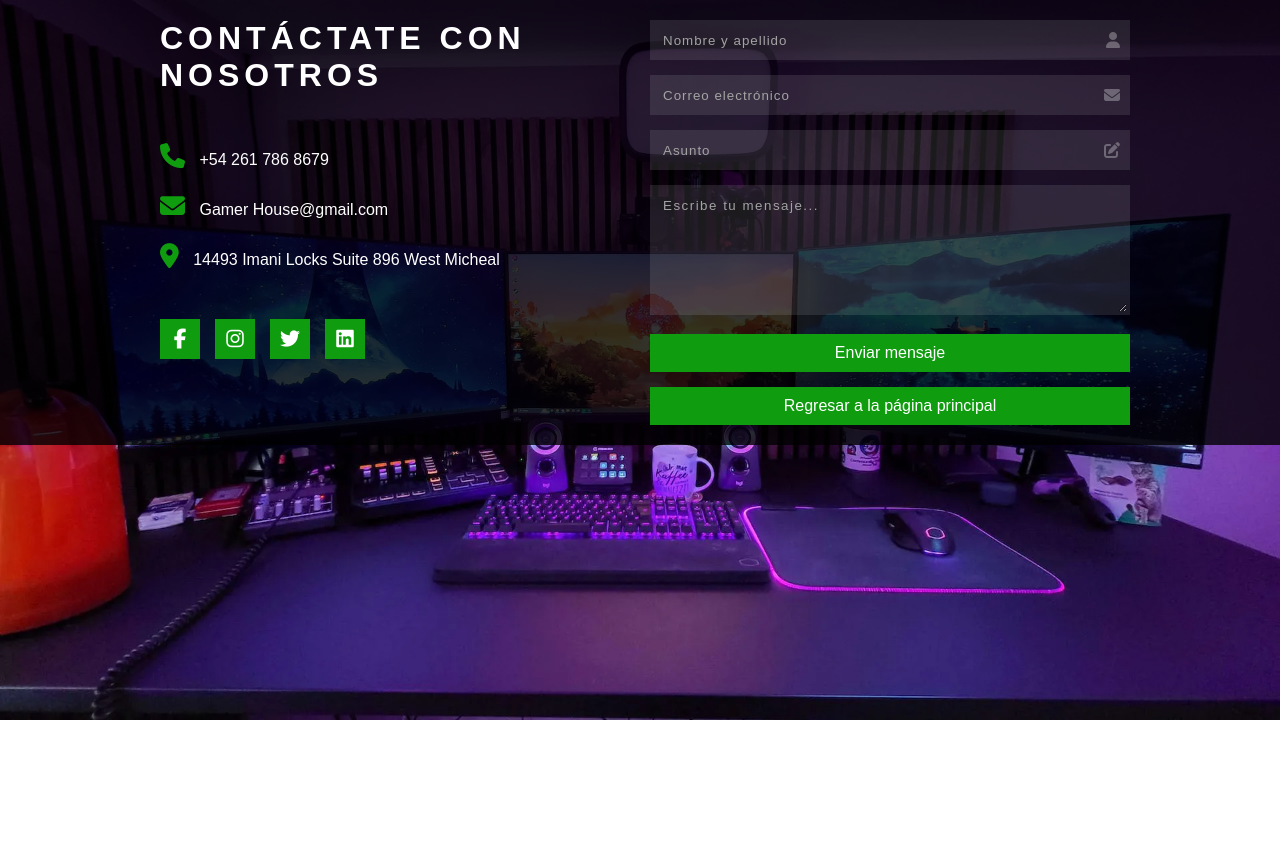
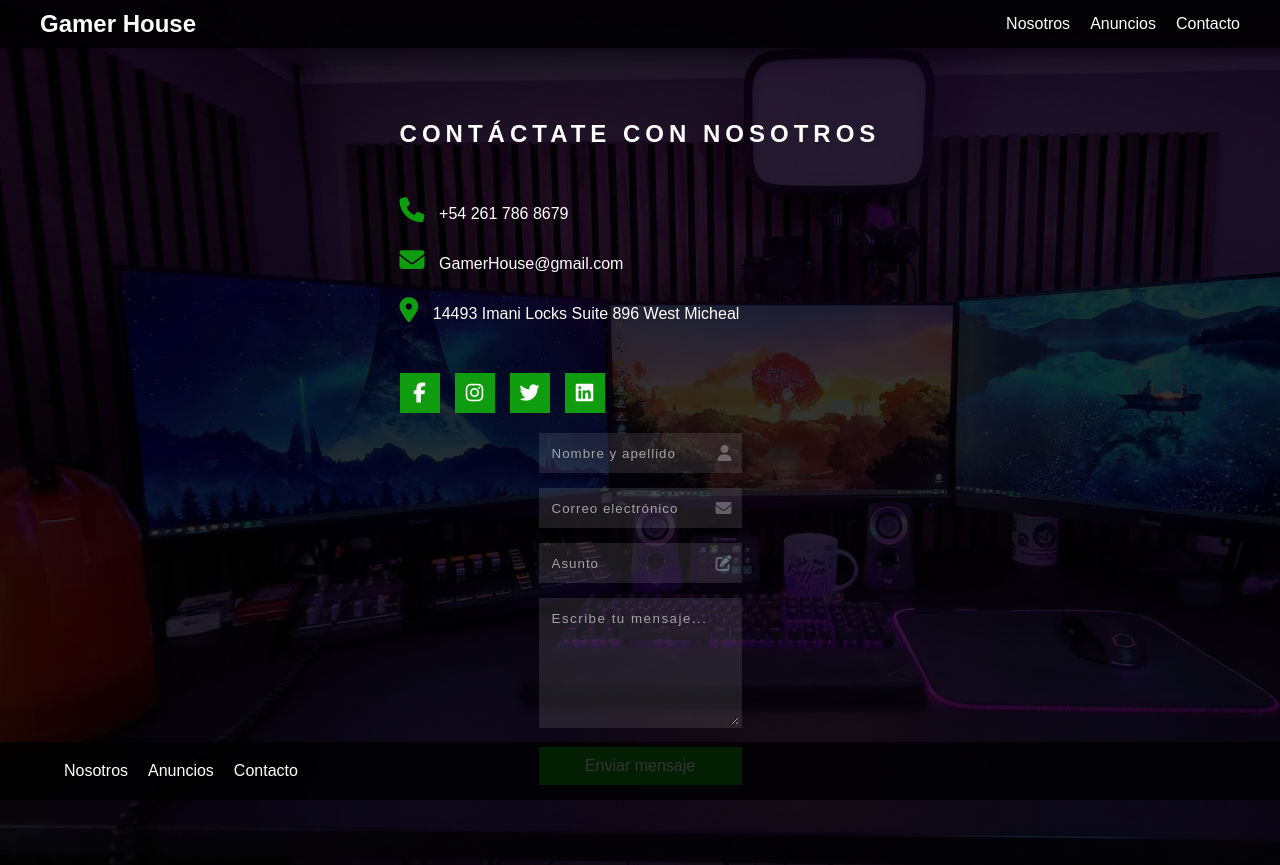
Before and after one commit to SantiG2005/Mi-pagina-web, a plain HTML site: page templates/contacto.html in a window 1280 px wide. Before the commit the page ends 800 px from the top, so only its background shows below. Drawn offline with Linux system fonts and the light colour scheme.

Commit message:
Actualización de mi pagina web

```diff
--- a/CSS/contacto.css
+++ b/CSS/contacto.css
@@ -1,32 +1,37 @@
 * {
-    margin:0;
+    margin: 0;
     padding: 0;
     box-sizing: border-box;
     font-family: 'Montserrat', sans-serif;
 }
 
 body {
-    display:flex;
-    justify-content: center;
-    align-items: center;
-    background: linear-gradient(rgba(0 0 0 / .8),rgba(0 0 0 / .8)),url(/assets/img/fondo-gamer.webp);
+    display: flex;
+    flex-direction: column;
+    min-height: 100vh;
+    background: linear-gradient(rgba(0 0 0 / .8), rgba(0 0 0 / .8)), url(/assets/img/fondo-gamer.webp);
     background-size: cover;
     background-position: center down;
     background-repeat: no-repeat;
 }
+
 .container {
-    display:grid;
-    grid-template-columns: repeat(2,50%);
-    padding:20px;
-    gap:10px;
-    width: 1000px;
+    display: flex;
+    flex-direction: column;
+    gap: 20px;
+    flex: 1;
+    justify-content: flex-start;
+    align-items: center;
+    z-index: 1;  /* Aseguramos que el contenido esté encima del header */
+    padding-top: 120px; /* Espacio para el header */
+    padding-bottom: 80px; /* Espacio para el footer */
 }
 
 .box-info {
-    color:#fff;
-    display:flex;
+    color: #fff;
+    display: flex;
     flex-direction: column;
-    gap:50px;
+    gap: 50px;
 }
 
 .box-info > h1 {
@@ -37,7 +42,7 @@ body {
 .data {
     display: flex;
     flex-direction: column;
-    gap:25px
+    gap: 25px;
 }
 
 .data > p {
@@ -45,16 +50,14 @@ body {
 }
 
 .data > p > i {
-    color:rgb(15, 156, 15);
+    color: rgb(15, 156, 15);
     margin-right: 10px;
-    font-size:25px;
+    font-size: 25px;
 }
 
-
-
 .links {
-    display:flex;
-    gap:15px;
+    display: flex;
+    gap: 15px;
 }
 
 .links > a {
@@ -67,49 +70,47 @@ body {
 }
 
 .links > a > i {
-    color:#fff;
+    color: #fff;
     line-height: 40px;
     font-size: 20px;
 }
 
 form {
-    display:flex;
+    display: flex;
     flex-direction: column;
     text-align: center;
-    gap:15px;
+    gap: 15px;
 }
 
 .input-box {
-    position:relative;
+    position: relative;
 }
 
 .input-box > input {
     width: 100%;
     height: 40px;
     padding: 0 10px;
-    outline:none;
+    outline: none;
     background: rgba(255 255 255 / .1);
-    border:3px solid transparent;
+    border: 3px solid transparent;
     letter-spacing: 1px;
-    transition:.3s;
-    color:#fff;
-
+    transition: .3s;
+    color: #fff;
 }
 
 .input-box > input::placeholder,
 .input-box > textarea::placeholder {
-    color:#a3a3a3;
-
+    color: #a3a3a3;
 }
 
 .input-box > input:focus::placeholder,
 .input-box > textarea:focus::placeholder {
-    color:transparent;
+    color: transparent;
 }
 
 .input-box > input:focus,
 .input-box > textarea:focus {
-    border-bottom:3px solid rgb(15, 156, 15);
+    border-bottom: 3px solid rgb(15, 156, 15);
     animation: shake .2s;
 }
 
@@ -118,26 +119,25 @@ form {
     height: 130px;
     padding: 10px;
     background: rgba(255 255 255 / .1);
-    border:3px solid transparent;
+    border: 3px solid transparent;
     letter-spacing: 1px;
     outline: none;
-    transition:.3s;
-    color:#fff;
+    transition: .3s;
+    color: #fff;
     letter-spacing: 1.5px;
 }
 
-
 .input-box > i {
-    position:absolute;
-    top:50%;
+    position: absolute;
+    top: 50%;
     transform: translateY(-50%);
     right: 10px;
-    color:rgba(255 255 255 / .3);
+    color: rgba(255 255 255 / .3);
     transition: .3s;
 }
 
 .input-box > input:focus ~ i {
-    color:rgb(15, 156, 15)
+    color: rgb(15, 156, 15);
 }
 
 form > button {
@@ -145,8 +145,8 @@ form > button {
     padding: 10px;
     outline: none;
     background: rgb(15, 156, 15);
-    color:#fff;
-    border:none;
+    color: #fff;
+    border: none;
     transition: .1s;
     cursor: pointer;
     font-size: 1rem;
@@ -158,25 +158,133 @@ form > button:hover,
 }
 
 @keyframes shake {
-    0%, 100% {transform: translateX(0);}
-    10%, 30%, 50%, 70%, 90% {transform: translateX(-10px);}
-    20%, 40%, 60%, 80% {transform: translateX(10px);}
- }
+    0%, 100% { transform: translateX(0); }
+    10%, 30%, 50%, 70%, 90% { transform: translateX(-10px); }
+    20%, 40%, 60%, 80% { transform: translateX(10px); }
+}
 
+.site-header {
+    position: fixed; /* Hace que el header esté fijo en la parte superior */
+    top: 0;
+    left: 0;
+    right: 0;
+    z-index: 999; /* Asegura que el header esté encima del contenido */
+    background-color: rgba(0, 0, 0, 0.8);
+    padding: 10px 0;
+    color: white;
+    box-shadow: 0 4px 2px rgba(0, 0, 0, 0.1);
+}
 
-@media screen and (max-width:600px) {
+.contenedor {
+    width: 90%;
+    max-width: 1200px;
+    margin: 0 auto;
+    display: flex;
+    justify-content: space-between;
+    align-items: center;
+}
+
+.contenido-header {
+    display: flex;
+    justify-content: space-between;
+    align-items: center;
+    width: 100%;
+}
+
+.barra {
+    display: flex;
+    justify-content: space-between;
+    align-items: center;
+    width: 100%;
+}
+
+.barra p {
+    font-size: 24px;
+    font-weight: bold;
+    color: #fff;
+}
+
+.barra a {
+    text-decoration: none;
+}
+
+.navegacion {
+    display: flex;
+    gap: 25px;
+}
+
+.navegacion a {
+    color: white;
+    text-decoration: none;
+    font-size: 16px;
+    transition: color 0.3s;
+}
+
+.navegacion a:hover {
+    color: rgb(15, 156, 15);
+}
+
+.site-footer {
+    position: fixed; /* Hace que el footer esté fijo en la parte inferior */
+    bottom: 0;
+    left: 0;
+    right: 0;
+    background-color: rgba(0, 0, 0, 0.8);
+    color: white;
+    text-align: center;
+    padding: 20px 0;
+    z-index: 999; /* Asegura que el footer esté encima del contenido */
+}
+
+.contenedor-footer {
+    width: 90%;
+    max-width: 1200px;
+    margin: 0 auto;
+}
+
+.navegacion {
+    display: flex;
+    justify-content: center;
+    gap: 20px;
+}
+
+.navegacion a {
+    color: white;
+    text-decoration: none;
+    font-size: 16px;
+    transition: color 0.3s;
+}
+
+.navegacion a:hover {
+    color: rgb(15, 156, 15);
+}
+
+@media screen and (max-width: 600px) {
     .container {
         width: 95%;
         display: flex;
         flex-direction: column;
-        gap:20px;
+        gap: 20px;
     }
 
     .box-info {
-        gap:15px;
+        gap: 15px;
     }
 
     .box-info > h1 {
         font-size: 1.5rem;
     }
+
+    .navegacion {
+        flex-direction: column;
+        gap: 10px;
+    }
+
+    .site-header {
+        padding: 10px 0;
+    }
+
+    .site-footer {
+        padding: 15px 0;
+    }
 }
--- a/templates/contacto.html
+++ b/templates/contacto.html
@@ -9,12 +9,29 @@
     <script src="https://kit.fontawesome.com/b408879b64.js" crossorigin="anonymous"></script>
 </head>
 <body>
+
+    <header class="site-header inicio">
+        <div class="contenedor contenido-header">
+            <div class="barra">
+                <a href="/index.html">
+                    <p>Gamer House</p>
+                </a>
+                <nav id="navegacion" class="navegacion">
+                    <a href="/templates/nosotros.html">Nosotros</a>
+                    <a href="/templates/anuncios.html">Anuncios</a>
+                    <a href="/templates/contacto.html">Contacto</a>
+                </nav>
+            </div>
+        </div>
+    </header>
+
+    <section class="contacto">
         <div class="container">
             <div class="box-info">
                 <h1>CONTÁCTATE CON NOSOTROS</h1>
                 <div class="data">
                     <p><i class="fa-solid fa-phone"></i> +54 261 786 8679</p>
-                <p><i class="fa-solid fa-envelope"></i> Gamer House@gmail.com</p>
+                    <p><i class="fa-solid fa-envelope"></i> GamerHouse@gmail.com</p>
                     <p><i class="fa-solid fa-location-dot"></i> 14493 Imani Locks Suite 896 West Micheal</p>
                 </div>
                 <div class="links">
@@ -42,14 +59,21 @@
                     <textarea id="mensaje" placeholder="Escribe tu mensaje..." required></textarea>
                 </div>
                 <button type="submit">Enviar mensaje</button>
-            <button type="button" id="regresar" onclick="window.location.href='/index.html';">
-                Regresar a la página principal
-            </button>
             </form>
         </div>
+    </section>
+
+    <footer class="site-footer seccion">
+        <div class="contenedor contenedor-footer">
+            <nav class="navegacion">
+                <a href="/templates/nosotros.html">Nosotros</a>
+                <a href="/templates/anuncios.html">Anuncios</a>
+                <a href="/templates/contacto.html">Contacto</a>
+            </nav>
+        </div>
+    </footer>
 
     <script src="/javascript/validación.js"></script>
-
     <script>
         document.getElementById("contact-form").addEventListener("submit", validarFormulario);
     </script>
```
Lines whose indentation alone changed are shown as unchanged.
